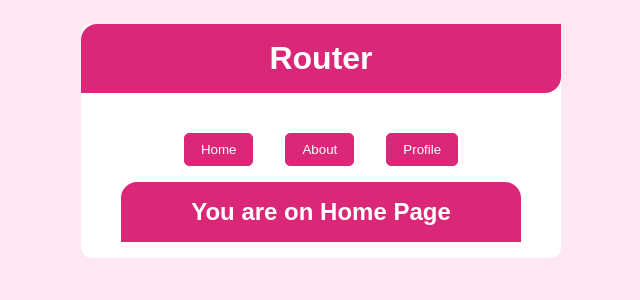
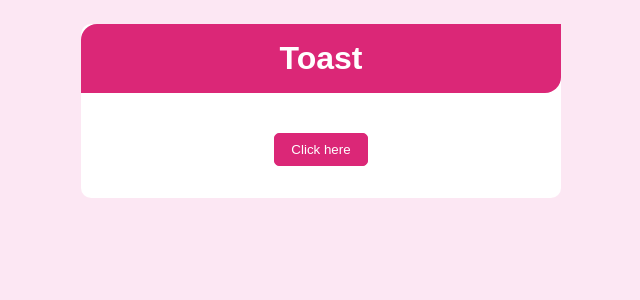
Before and after one commit to SlaYpoint/react-excercises, a React (Create React App) app: page / in a window 1280 px wide. Shown: the top 300 px of the page, without its empty margins (319-959 px from the left). Built offline with nearby package versions, Linux system fonts and the light colour scheme.

Commit message:
added Toast

```diff
--- a/src/App.js
+++ b/src/App.js
@@ -5,6 +5,8 @@ import CharCounter from './components/CharCounter';
 import PasswordMatch from './components/PasswordMatch';
 import ShoppingCart from './components/ShoppingCart/ShoppingCart';
 import SwitchTabs from './components/SwitchTabs';
+import Toast from './components/Toast/Toast';
+
 export default function App() {
 	return (
 		<div className="App">
@@ -12,7 +14,8 @@ export default function App() {
 			{/* <CharCounter /> */}
 			{/* <PasswordMatch /> */}
 			{/* <ShoppingCart /> */}
-			<SwitchTabs />
+			{/* <SwitchTabs /> */}
+			<Toast />
 		</div>
 	);
 }
--- /dev/null
+++ b/src/components/Toast/Toast.js
@@ -0,0 +1,22 @@
+import React, { useState } from 'react';
+import './toast.css';
+
+const Toast = () => {
+	const [toast, setToast] = useState('none');
+	return (
+		<div className="container">
+			<h1>Toast</h1>
+			<button className="btn" onClick={() => setToast('block')}>
+				Click here
+			</button>
+			<div className="toast" style={{ display: toast }}>
+				<span className="close" onClick={() => setToast('none')}>
+					&times;
+				</span>
+				<p>Hi. Iam Toast.</p>
+			</div>
+		</div>
+	);
+};
+
+export default Toast;
--- /dev/null
+++ b/src/components/Toast/toast.css
@@ -0,0 +1,13 @@
+.toast {
+	background: var(--primary);
+	color: white;
+	margin: 2rem;
+	padding: 0.5rem;
+	font-size: 1.5rem;
+}
+
+.close {
+	font-weight: 600;
+	float: right;
+	cursor: pointer;
+}
```
